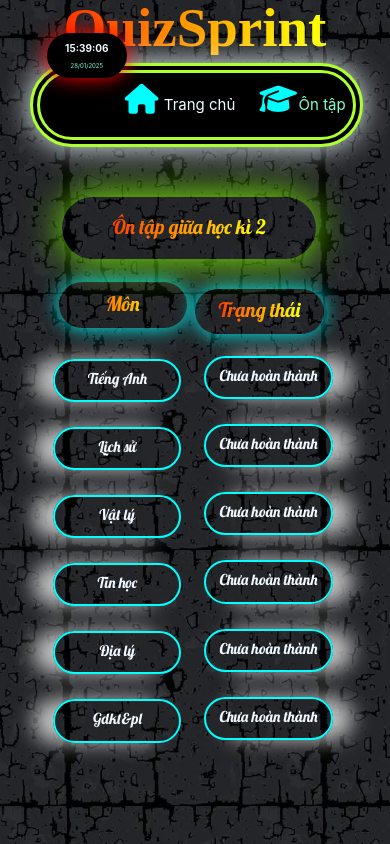
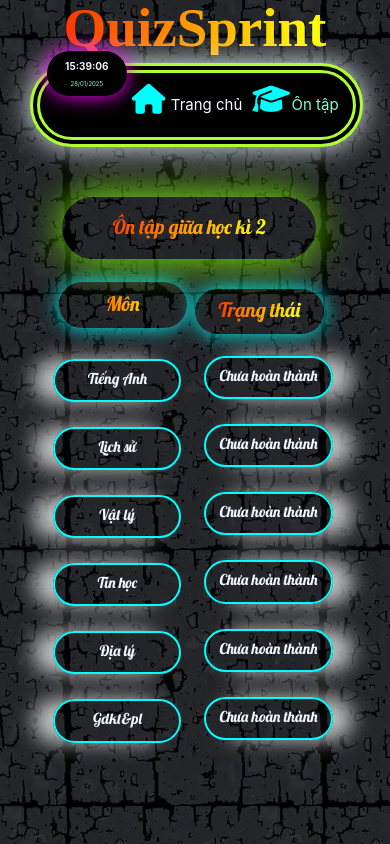
Before and after one commit to quoctram/QuizSprint-PKH_HQT, a plain HTML site: page index.html in a window 390 px wide. Drawn offline with Linux system fonts and the light colour scheme; a web font is replaced by a local one.

Commit message:
sualan43

```diff
--- a/style.css
+++ b/style.css
@@ -229,12 +229,12 @@ body {
         background: black;
         padding: 1rem;
         border-radius: 12px;
-        box-shadow: 0rem 0rem 2rem red;
+        box-shadow: 0rem 0rem 2rem magenta;
         text-align: center;
         width: 6rem;
         height: 2.5rem;
         border-radius: 10rem;
-        margin-top: -88.3vh;
+        margin-top: -86.15vh;
         margin-left: 12vw;
     }
     .time {
@@ -265,7 +265,7 @@ body {
         text-decoration: none;
         font-size: 1.5rem;
         color: aquamarine;
-        margin-right: -2vw;
+        margin-right: -5.6vw;
 
     }
     #on-tap{
```
